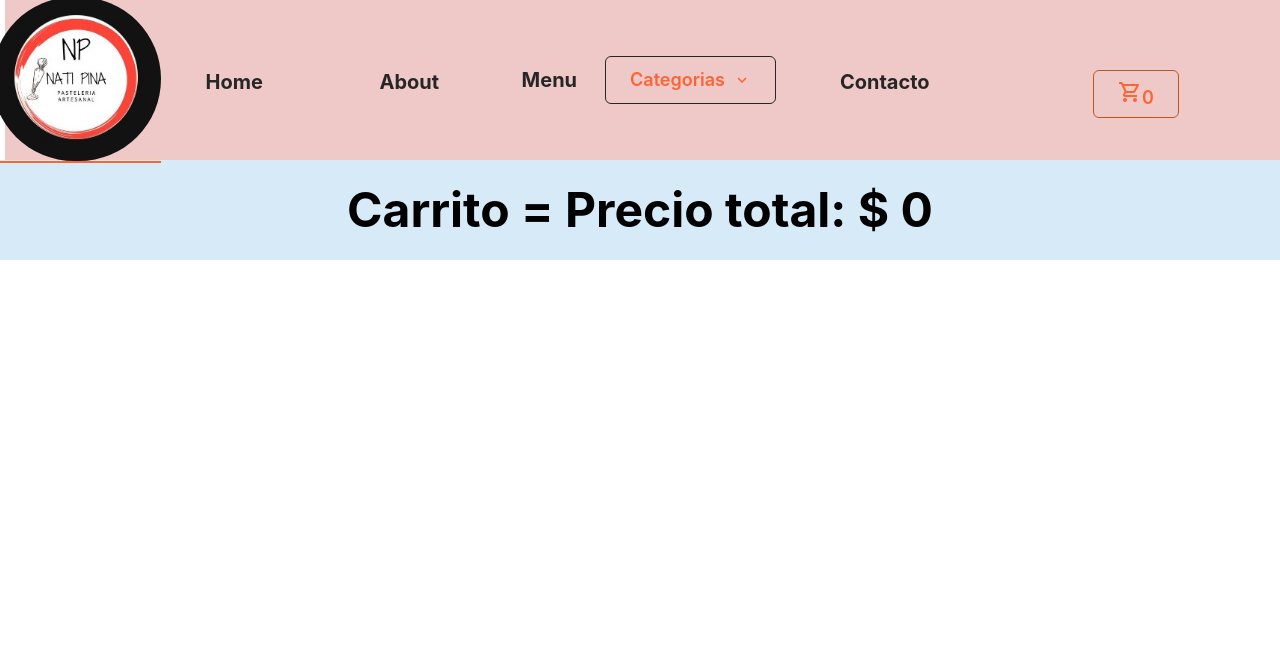
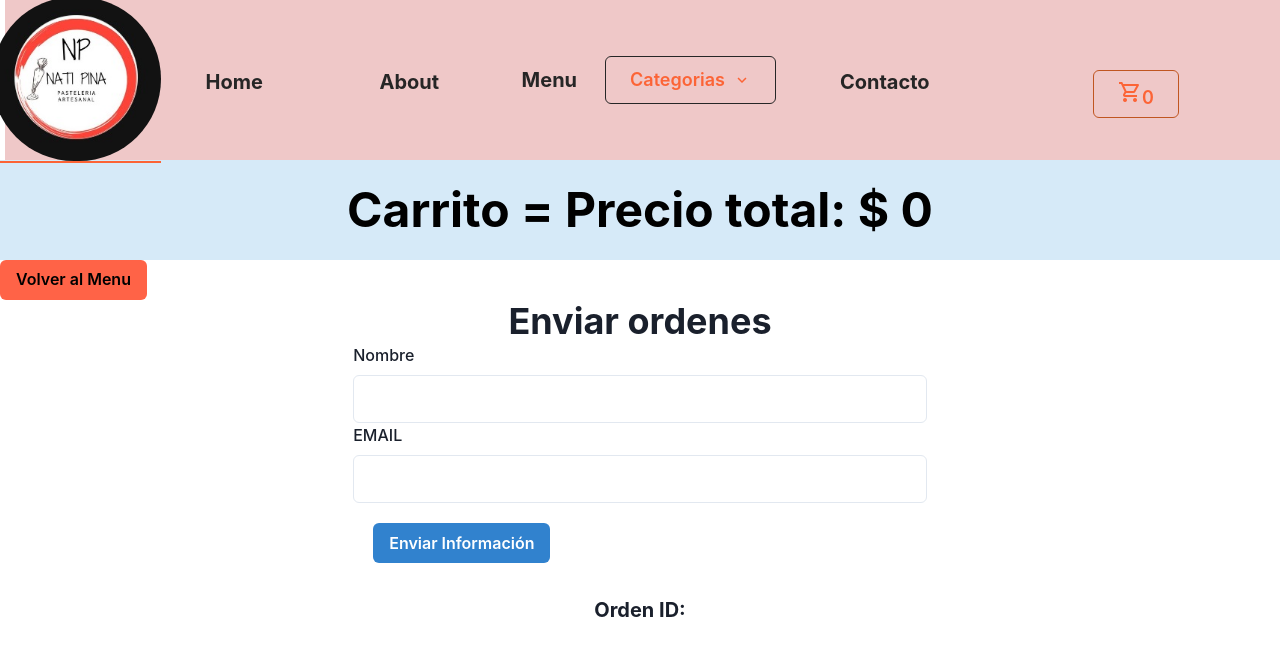
Before and after one commit to niicopina/Preentrega-NicolasPi-a-Pastleria_commerce, a React (Vite) app: page /cart in a window 1280 px wide. Shown: the top 656 px of the page. Built offline with nearby package versions, Linux system fonts and the light colour scheme.

Commit message:
commit falta arreglar categorias

```diff
--- a/src/components/Cart.jsx
+++ b/src/components/Cart.jsx
@@ -14,8 +14,8 @@ import {
 import { useState, useContext } from "react";
 import { CartContext } from "../context/ShoppingCartContext";
 import '../index.css'
-
-//import SendOrder from "./SendOrder";
+import { Link } from "react-router-dom";
+import SendOrder from "./SendOrder";
 
 const Cart = () => {
   const {cart, setCart} = useContext(CartContext);
@@ -41,6 +41,7 @@ const Cart = () => {
           Carrito     =    <Text as="b">Precio total: $ {totalPrice}</Text>
         </Heading>
       </Center>
+      <Button bg='tomato' colorScheme='teal' color='black' size='md'><Link to="/menu">Volver al Menu</Link></Button>
       {cart.map((item) => {
         return (
           <Container key={item.id} className="main-catalogue">
@@ -60,7 +61,9 @@ const Cart = () => {
           </Container>
         );
       })}
-    {/* <SendOrder /> */}
+      <div>
+      <SendOrder />
+      </div>
     </>
   );
 };
--- a/src/components/about/About.jsx
+++ b/src/components/about/About.jsx
@@ -1,6 +1,7 @@
 import React from 'react'
 import './about.css'
-
+import { Button } from '@chakra-ui/react'
+import { Link } from 'react-router-dom'
 const About = () => {
   return (
     <div>
@@ -13,9 +14,10 @@ const About = () => {
             <p> Comenzamos el recorrido enfocadas en la pastelería, así nuestra experiencia año tras año
             se eleva para continuar buscando sabores elevados logrando una consitencia en el Servicio
             que desumbra a cada cliente </p>
-            <a href="./menu.html" class="btn" id="btn">Haz tu pedido</a>
+            <Button bg='tomato' colorScheme='teal' color='black' size='md'><Link to="/menu">Ir al Menu</Link></Button>
         </div>
       </div>
+
     </div>
   )
 }
```
